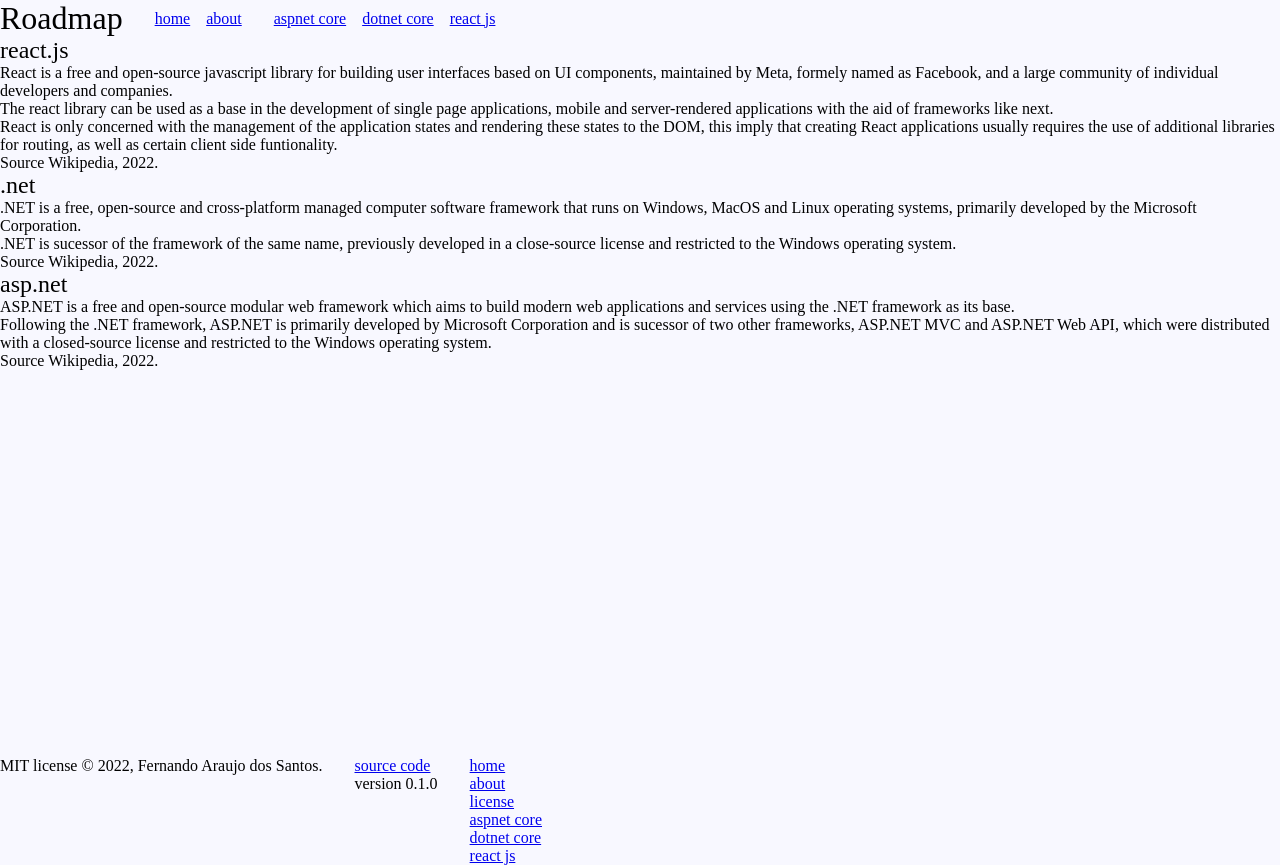
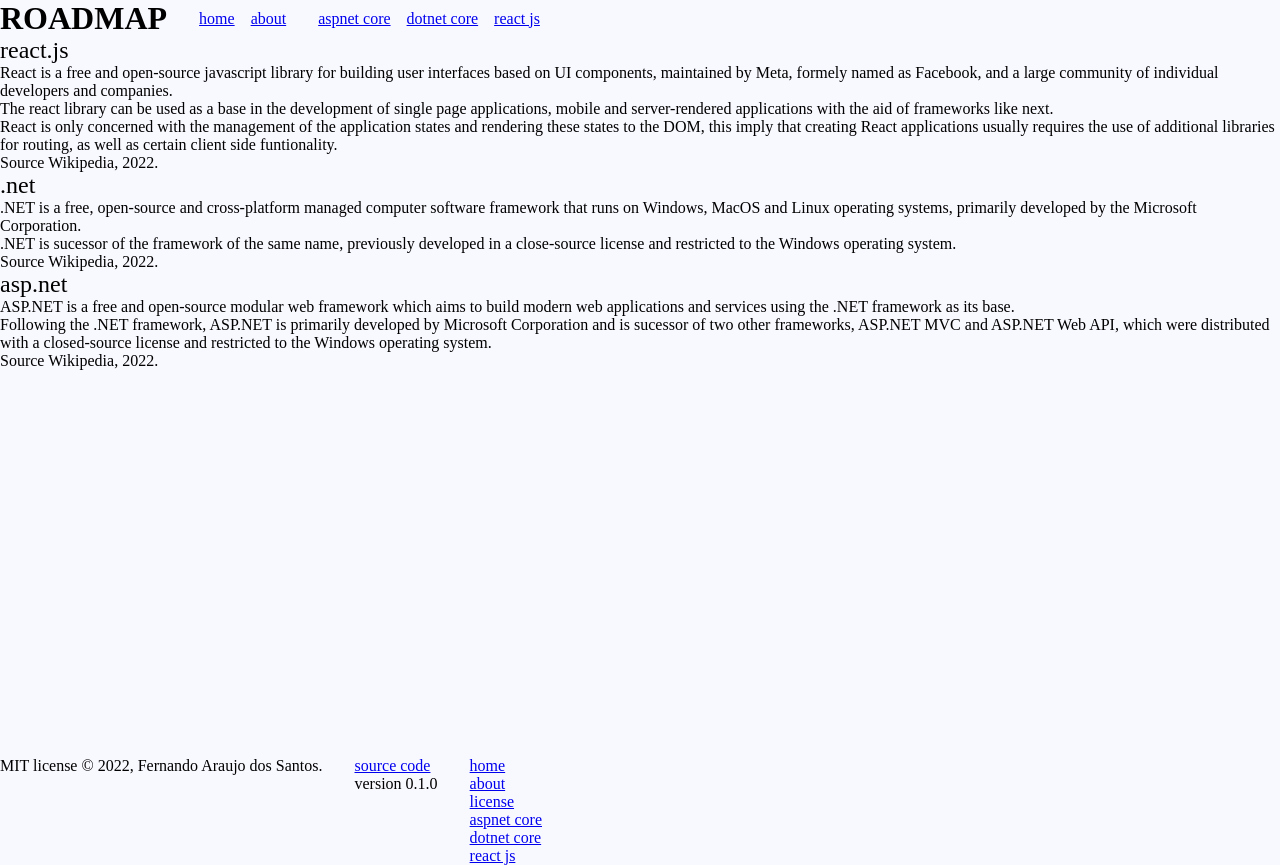
Before and after one commit to fndaraujo/roadmap, a Next.js app: page / in a window 1280 px wide. Built offline with nearby package versions, Linux system fonts and the light colour scheme.

Commit message:
Add a stylesheet in the title component

```diff
--- a/src/components/title/index.jsx
+++ b/src/components/title/index.jsx
@@ -1,5 +1,7 @@
+import { StyledTitle } from 'src/components/title/style'
+
 export default function Title(props) {
-  return <h1>{props.title}</h1>
+  return <StyledTitle>{props.title}</StyledTitle>
 }
 
 Title.defaultProps = {
```
